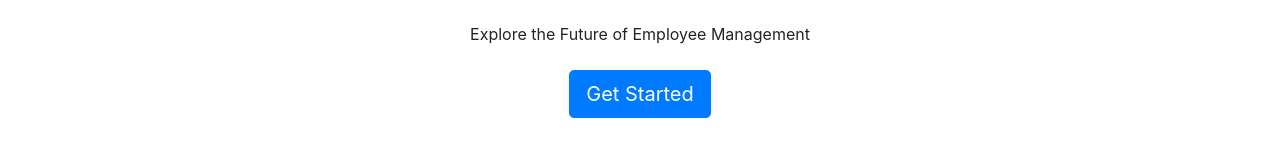
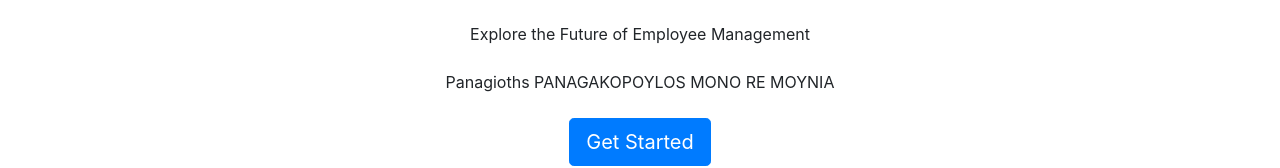
Before and after one commit to ChristosKrilisDev/jacademy_pwc, a React (Create React App) app in the folder react-frontend/: page / in a window 1280 px wide. Shown: the part 418-586 px from the top of the page. Built offline with nearby package versions, Linux system fonts and the light colour scheme.

Commit message:
Update Welcome.js

```diff
--- a/react-frontend/src/Welcome.js
+++ b/react-frontend/src/Welcome.js
@@ -1,5 +1,5 @@
 import React from 'react';
-import { Link } from 'react-router-dom';
+import {Link} from 'react-router-dom';
 import 'bootstrap/dist/css/bootstrap.min.css';
 import './Welcome.css';
 
@@ -15,6 +15,7 @@ const Welcome = () => {
                 />
                 <h1 className="mb-4">Welcome to PwC Java Academy</h1>
                 <p className="mb-4">Explore the Future of Employee Management</p>
+                <p className="mb-4">Panagioths PANAGAKOPOYLOS MONO RE MOYNIA</p>
                 <Link to="/employees" className="btn btn-primary btn-lg">
                     Get Started
                 </Link>
```
Lines whose indentation alone changed are shown as unchanged.
